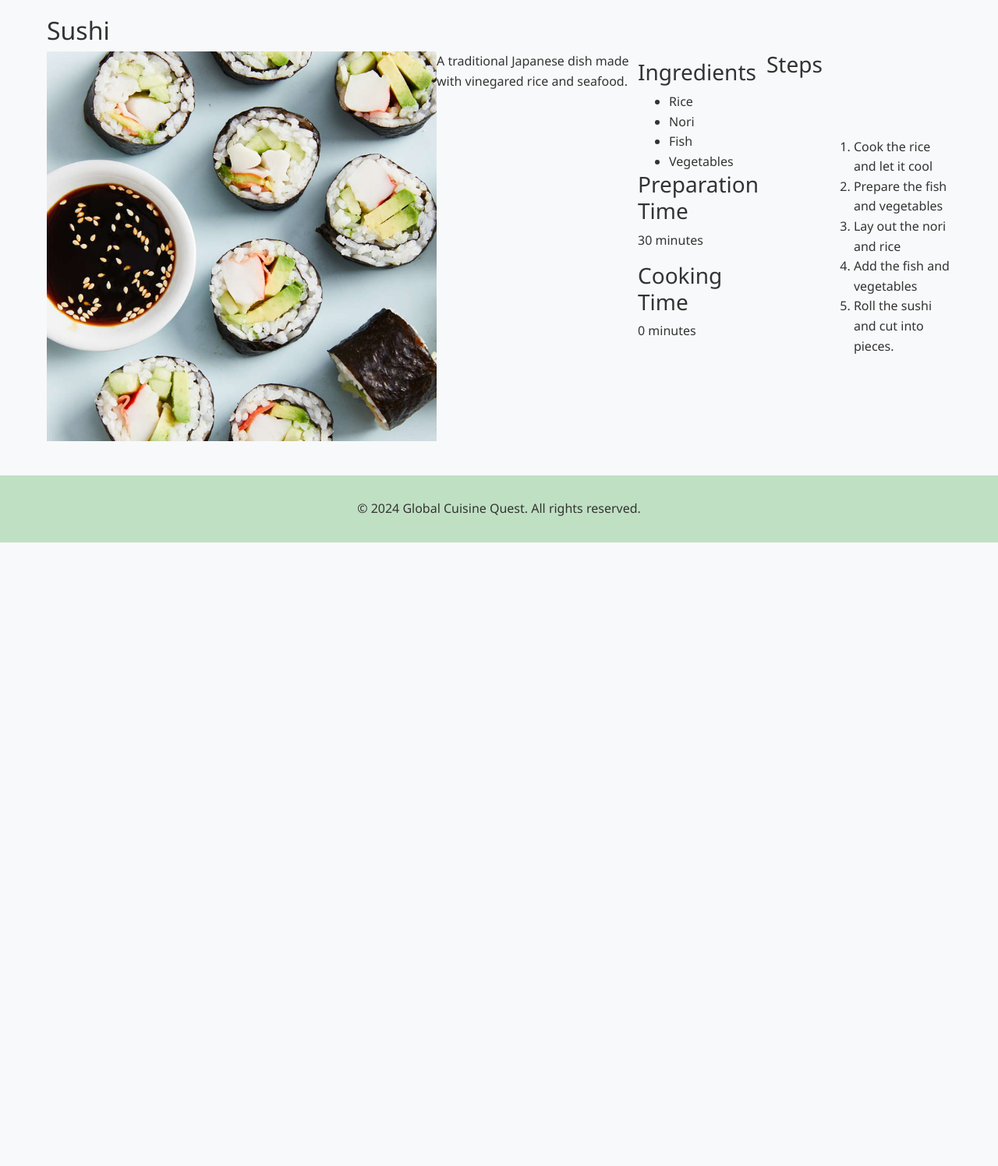
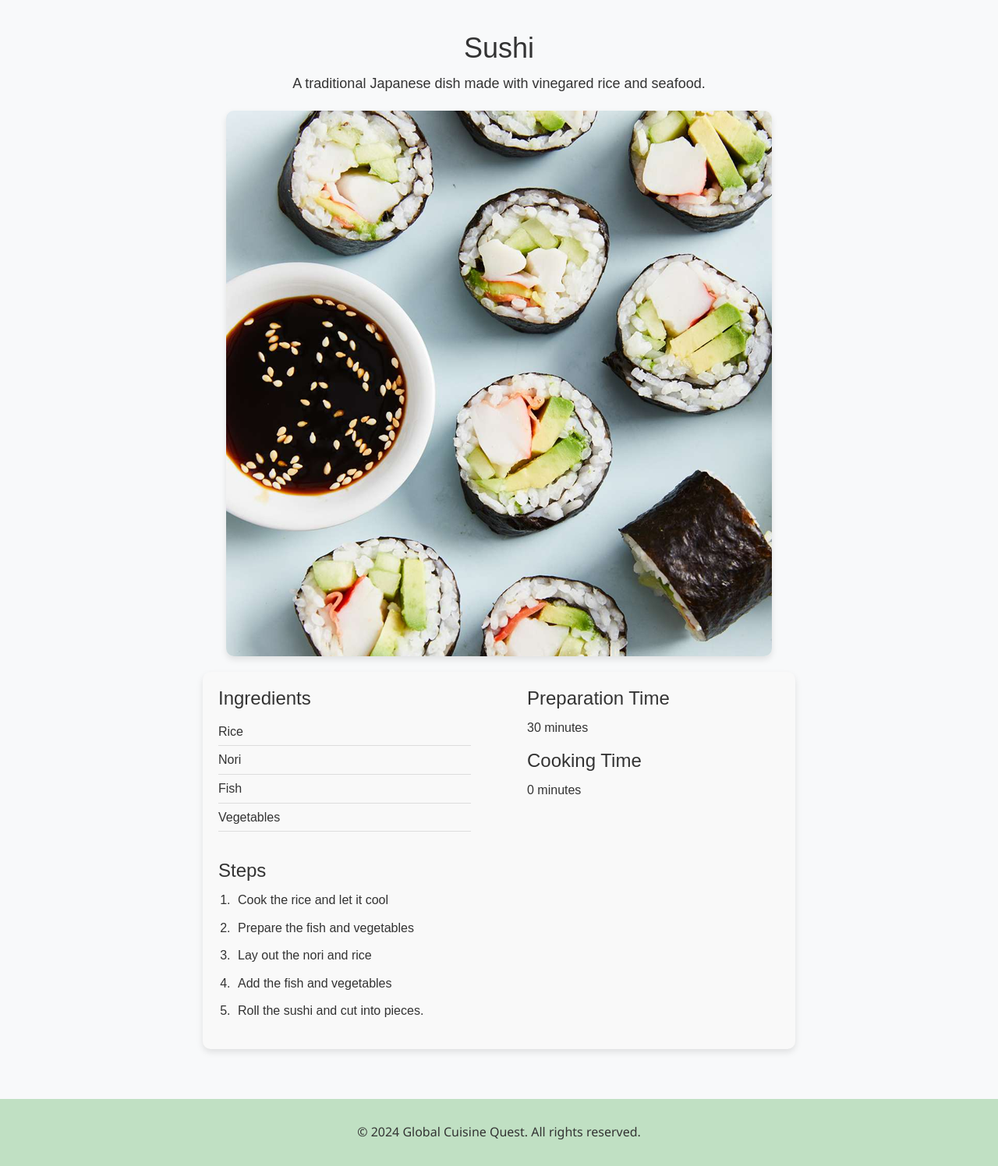
Before and after one commit to aceiicle/Global-Cuisine-Quest, a Flask app: page /recipe/1 in a window 1280 px wide. Shown: the part 58-1554 px from the top of the page at 78% size. Before the commit the page ends 754 px from the top, so only its background shows below. Run offline with Flask 3, Linux system fonts and the light colour scheme; data comes from the database, SQL or seed files in the repository; both versions use the stored data as it was after the commit; some libraries are stand-ins or nearby versions.

Commit message:
feat: Dynamic HTML and redirects for homepage implemented
Refactor recipe.html and style.css for improved readability and consistency

```diff
--- a/globalcuisine/static/css/style.css
+++ b/globalcuisine/static/css/style.css
@@ -127,7 +127,7 @@ form .form-control:focus {
     border-top: 1px solid #ced4da;
 }
 
-/* Recipes */
+/* Recipe Gallery on Homepage */
 
 .recipe-gallery {
     flex-wrap: wrap;
@@ -141,35 +141,6 @@ form .form-control:focus {
     text-align: center;
     width: 200px; /* Adjust width as needed */
 }
-
-.recipe_page {
-    display: block;
-    text-align: left;
-    margin: auto;
-}
-
-.recipe_page ol, .recipe_page ul{
-    margin: auto;
-    text-align: left;
-}
-
-.recipe_page_content {
-    display: flex;
-    text-align: left;
-}
-
-.recipe_page_content img {
-    width: auto;
-    height: 500px;
-    display: block;
-    visibility: visible;
-}
-
-.recipe_page_details {
-    flex: 1;
-    padding: 10px;
-}
-
 
 .recipe a {
     color: black;
@@ -187,6 +158,108 @@ form .form-control:focus {
     display: block;
     padding: 10px;
 }
+
+/* Recipe Page */
+
+.recipe-page {
+    max-width: 800px;
+    margin: 0 auto;
+    padding: 20px;
+    font-family: Arial, sans-serif;
+    color: #333;
+}
+
+.recipe-header {
+    text-align: center;
+    margin-bottom: 20px;
+}
+
+.recipe-header h1 {
+    font-size: 36px;
+    margin-bottom: 10px;
+}
+
+
+.recipe-image {
+    max-width: 100%;
+    height: auto;
+    border-radius: 10px;
+    box-shadow: 0 4px 8px rgba(0, 0, 0, 0.1);
+}
+
+/* Overrides previous styling when image is too small */
+.recipe-image {
+    max-width: 100%;
+    height: auto;
+    border-radius: 10px;
+    box-shadow: 0 4px 8px rgba(0, 0, 0, 0.1);
+    object-fit: cover;
+}
+
+.recipe-content {
+    padding: 20px;
+    background-color: #f9f9f9;
+    border-radius: 10px;
+    box-shadow: 0 4px 8px rgba(0, 0, 0, 0.1);
+}
+
+.recipe-description {
+    font-size: 18px;
+    margin-bottom: 20px;
+}
+
+.recipe-details {
+    display: flex;
+    justify-content: space-between;
+    margin-bottom: 20px;
+}
+
+.ingredients, .times {
+    width: 45%;
+}
+
+.ingredients h2, .times h2 {
+    font-size: 24px;
+    margin-bottom: 10px;
+}
+
+.ingredients ul {
+    list-style: none;
+    padding: 0;
+}
+
+.ingredients li {
+    font-size: 16px;
+    padding: 5px 0;
+    border-bottom: 1px solid #ddd;
+}
+
+.times p {
+    font-size: 16px;
+}
+
+.steps {
+    margin-top: 20px;
+}
+
+.steps h2 {
+    font-size: 24px;
+    margin-bottom: 10px;
+}
+
+.steps ol {
+    list-style: decimal;
+    padding-left: 20px;
+}
+
+.steps li {
+    font-size: 16px;
+    margin-bottom: 10px;
+    padding-left: 5px;
+}
+
+
+
 
 .column {
     position: relative;
--- a/globalcuisine/templates/recipe.html
+++ b/globalcuisine/templates/recipe.html
@@ -1,23 +1,30 @@
 {% extends "base.html" %}
 {% block content %}
-<div class="recipe_page">
-    <h2>{{ recipe.name }}</h2>
-    <div class="recipe_page_content">
-        <img src="{{ url_for('static', filename='images/' + recipe.image) }}" alt="{{ recipe.name }}">
-        <p>{{ recipe.description }}</p>
-        <div class="recipe_page_details">
-            <h3>Ingredients</h3>
+<div class="recipe-page">
+    <div class="recipe-header">
+        <h1>{{ recipe.name }}</h1>
+        <p class="recipe-description">{{ recipe.description }}</p>
+        <img class="recipe-image" src="{{ url_for('static', filename='images/' + recipe.image) }}" alt="{{ recipe.name }}">
+    </div>
+    <div class="recipe-content">
+        <div class="recipe-details">
+            <div class="ingredients">
+                <h2>Ingredients</h2>
                 <ul>
                     {% for ingredient in recipe.ingredients.split(', ') %}
                         <li>{{ ingredient }}</li>
                     {% endfor %}
                 </ul>
-            <h3>Preparation Time</h3>
+            </div>
+            <div class="times">
+                <h2>Preparation Time</h2>
                 <p>{{ recipe.preparation_time }} minutes</p>
-            <h3>Cooking Time</h3>
+                <h2>Cooking Time</h2>
                 <p>{{ recipe.cooking_time }} minutes</p>
             </div>
-        <h3>Steps</h3>
+        </div>
+        <div class="steps">
+            <h2>Steps</h2>
             <ol>
                 {% for step in recipe.steps.split('. ') %}
                 <li>{{ step }}</li>
@@ -25,4 +32,5 @@
             </ol>
         </div>
     </div>
+</div>
 {% endblock %}
```
Also changed, not shown: globalcuisine/templates/index.html (+25 -105 lines), seed_data.py (+188 -1 lines), instance/globalcuisine.db. Lines whose indentation alone changed are shown as unchanged.
